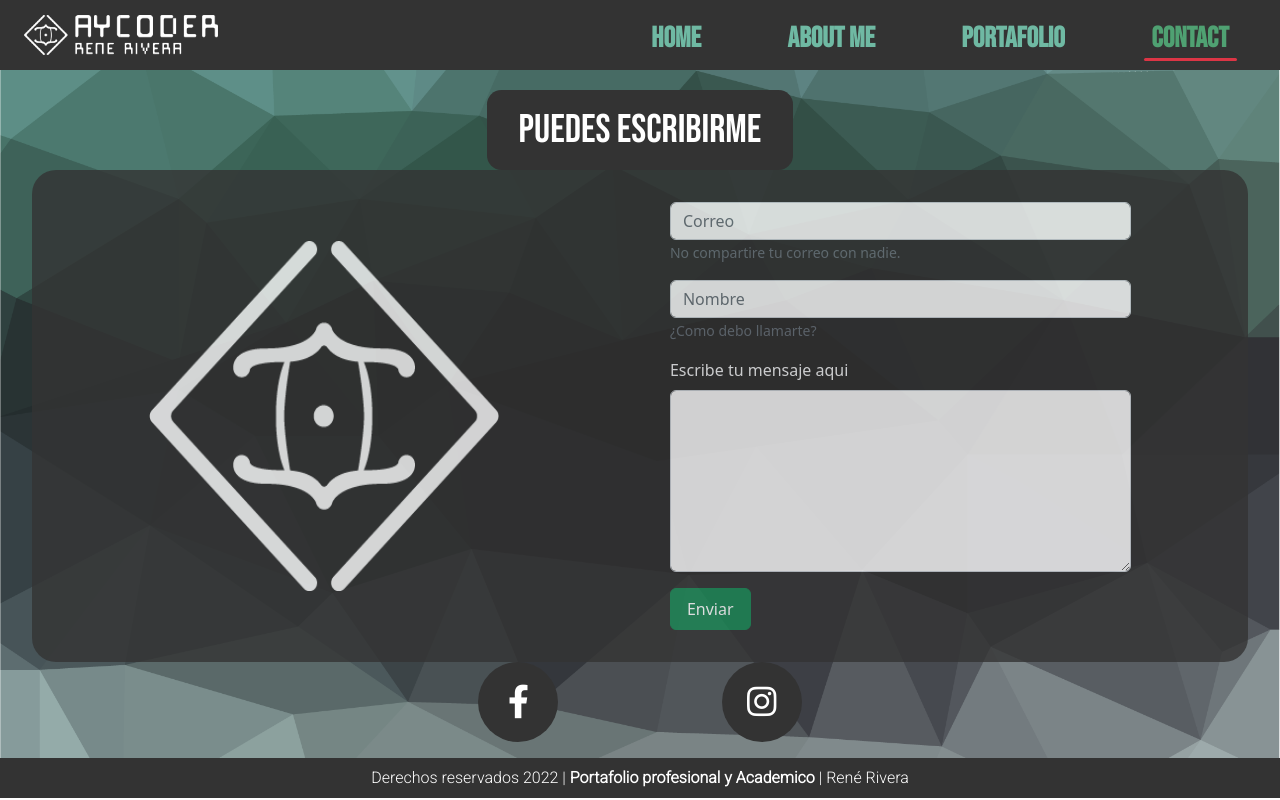
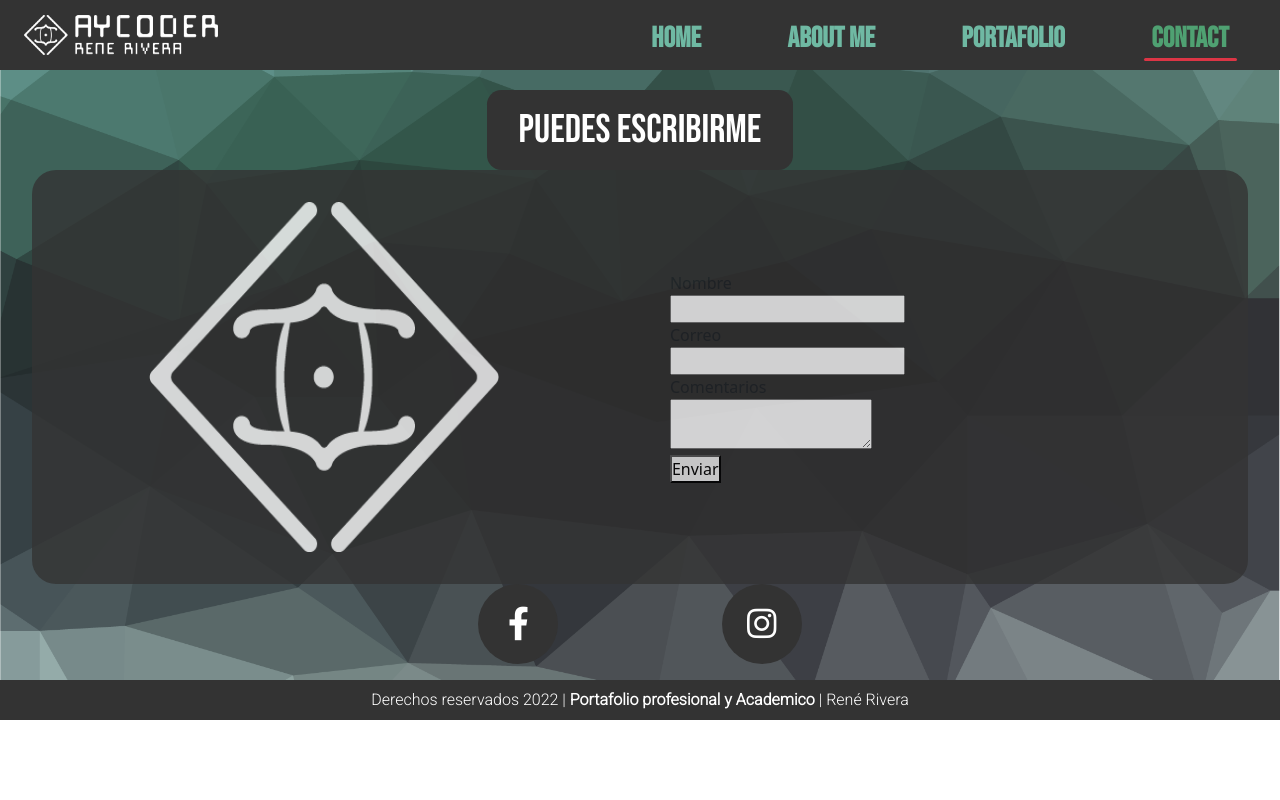
Before and after one commit to AlexR-glitch/portafoliov4, a React (Create React App) app: page /contacto in a window 1280 px wide. Built offline with nearby package versions, Linux system fonts and the light colour scheme.

Commit message:
Update Contacto.js

```diff
--- a/src/pages/contact/Contacto.js
+++ b/src/pages/contact/Contacto.js
@@ -1,7 +1,4 @@
 import logo from '../landing/logoF.png'
-
-import Button from 'react-bootstrap/Button';
-import Form from 'react-bootstrap/Form';
 
 import './contacto.scss'
 
@@ -15,29 +12,30 @@ export default function contacto() {
                 <div className="contenedorContacto">
                     <img src={logo} alt="logo" />
                     <div className='contenedorFormulario'>
-                        <Form data-neftlify='true' className='enrutador' method='POST'>
-                            <Form.Group className='mb-3 CF' controlId="formBasicEmail">
-                                <Form.Control type='email' placeholder='Correo' />
-                                <Form.Text className='text-muted'>
-                                    No compartire tu correo con nadie.
-                                </Form.Text>
-                            </Form.Group>
+                        <form name='contacto v1' method='post' data-netlify='true' onSubmit='submit'>
+                            <input type='hidden' name='form-name' value='contacto v1' />
 
-                            <Form.Group className='mb-3 CF' controlId="formBasicName">
-                                <Form.Control type='Text' placeholder='Nombre' />
-                                <Form.Text className='text-muted'>
-                                    ¿Como debo llamarte?
-                                </Form.Text>
-                            </Form.Group>
+                            <div>
+                                <label>Nombre <br/>
+                                    <input type='text' name='nombre' />
+                                </label>
+                            </div>
 
-                            <Form.Group className="mb-3" controlId="exampleForm.ControlTextarea1">
-                                <Form.Label className='text-light'>Escribe tu mensaje aqui</Form.Label>
-                                <Form.Control as="textarea" rows={7} />
-                            </Form.Group>
-                            <Button variant="success" type="submit" className='w-auto px-3 py-2 mx-auto'>
-                                Enviar
-                            </Button>
-                        </Form>
+                            <div>
+                                <label>Correo <br/>
+                                    <input type='email' name='email' />
+                                </label>
+                            </div>
+
+
+                            <div>
+                                <label>Comentarios <br/>
+                                    <textarea name='comentarios'></textarea>
+                                </label>
+                            </div>
+
+                            <button type='submit'> Enviar</button>
+                        </form>
                     </div>
                 </div>
                 <div className="RRSS">
```
